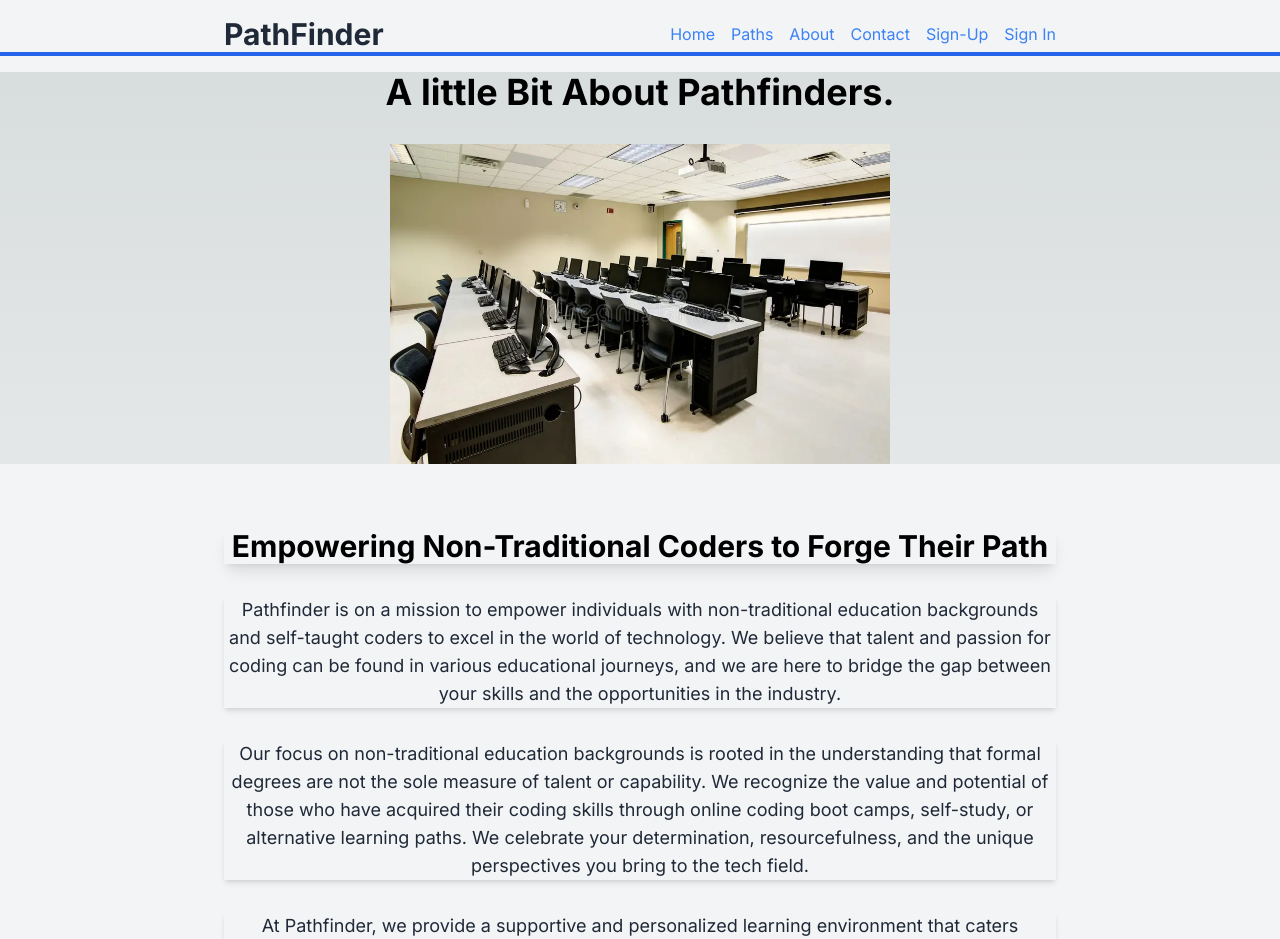
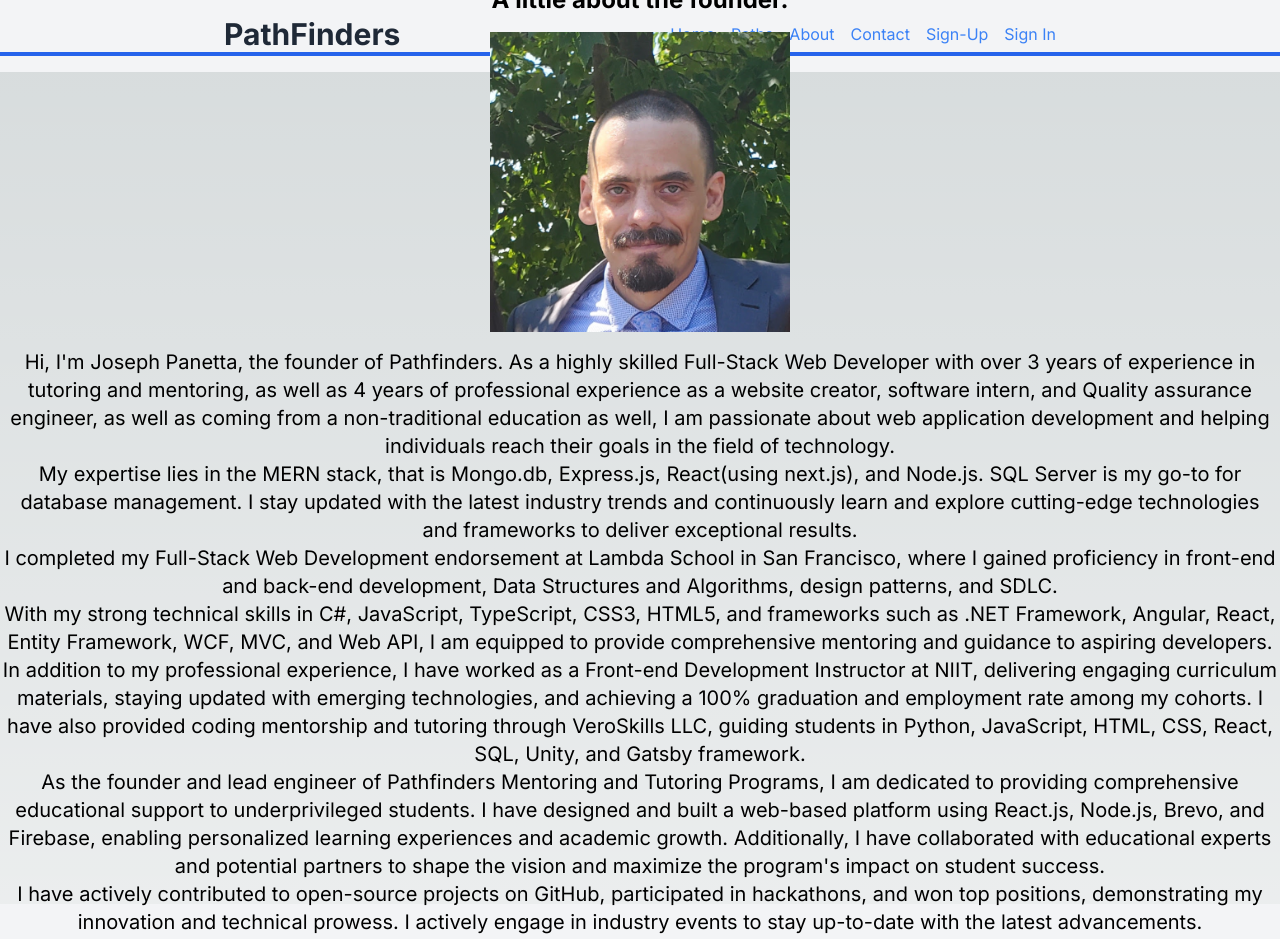
Before and after one commit to jlpanetta1681/1on1mentoring, a Next.js app: page /about in a window 1280 px wide. Shown: the top 939 px of the page. Built offline with nearby package versions, Linux system fonts and the light colour scheme.

Commit message:
re prganized all the pages and added a section for about the fpounder

```diff
--- a/package.json
+++ b/package.json
@@ -13,6 +13,7 @@
     "eslint": "8.41.0",
     "eslint-config-next": "13.4.4",
     "firebase": "^9.22.1",
+    "firestore": "^1.1.6",
     "next": "13.4.4",
     "react": "18.2.0",
     "react-dom": "18.2.0"
--- a/src/app/about/page.js
+++ b/src/app/about/page.js
@@ -12,30 +12,62 @@ const About = () => {
       <Navbar />
 
       <h1 className="text-4xl font-bold mb-8">
-        A little Bit About Pathfinders.
+
       </h1>
      <div className="flex justify-center">
 
-      <Image
-      src="/images/desks.jpg"
-      alt="techImage"
-      width={500}
-      height={500}
-	  quality={100}
-    />
+
+     <div className="flex flex-col items-center justify-center h-screen">
+  <h1 className="font-bold text-2xl">A little about the founder.</h1>
+  <div className="my-4">
+    <Image src="/images/headshot.jpg" width={300} height={300} alt="headshot" className="mx-auto" />
+
+        <div className="my-4 text-xl">
+
+        <p>
+          Hi, I'm Joseph Panetta, the founder of Pathfinders. As a highly skilled Full-Stack Web Developer with over 3 years of experience in tutoring and mentoring, as well as 4 years of professional experience as a website creator, software intern, and Quality assurance engineer, as well as coming from a non-traditional education as well, I am passionate about web application development and helping individuals reach their goals in the field of technology.
+        </p>
+        <p>
+          My expertise lies in the MERN stack, that is Mongo.db, Express.js, React(using next.js), and Node.js. SQL Server is my go-to for database management. I stay updated with the latest industry trends and continuously learn and explore cutting-edge technologies and frameworks to deliver exceptional results.
+        </p>
+        <p>
+          I completed my Full-Stack Web Development endorsement at Lambda School in San Francisco, where I gained proficiency in front-end and back-end development, Data Structures and Algorithms, design patterns, and SDLC.
+        </p>
+        <p>
+          With my strong technical skills in C#, JavaScript, TypeScript, CSS3, HTML5, and frameworks such as .NET Framework, Angular, React, Entity Framework, WCF, MVC, and Web API, I am equipped to provide comprehensive mentoring and guidance to aspiring developers.
+        </p>
+        <p>
+          In addition to my professional experience, I have worked as a Front-end Development Instructor at NIIT, delivering engaging curriculum materials, staying updated with emerging technologies, and achieving a 100% graduation and employment rate among my cohorts. I have also provided coding mentorship and tutoring through VeroSkills LLC, guiding students in Python, JavaScript, HTML, CSS, React, SQL, Unity, and Gatsby framework.
+        </p>
+        <p>
+          As the founder and lead engineer of Pathfinders Mentoring and Tutoring Programs, I am dedicated to providing comprehensive educational support to underprivileged students. I have designed and built a web-based platform using React.js, Node.js, Brevo, and Firebase, enabling personalized learning experiences and academic growth. Additionally, I have collaborated with educational experts and potential partners to shape the vision and maximize the program's impact on student success.
+        </p>
+        <p>
+          I have actively contributed to open-source projects on GitHub, participated in hackathons, and won top positions, demonstrating my innovation and technical prowess. I actively engage in industry events to stay up-to-date with the latest advancements.
+        </p>
+        <p>
+          I am excited to share my knowledge and experience with aspiring developers, helping them navigate the world of web development and achieve their career goals.
+        </p>
+        </div>
+      </div>
+    </div>
+
+
+
+
      </div>
 
      <div className="bg-gray-100 py-16">
         <div className="max-w-4xl mx-auto px-8">
-          <h2 className="text-3xl font-bold mb-8 shadow-lg">Empowering Non-Traditional Coders to Forge Their Path</h2>
+          <h2 className="text-xl font-bold mb-8 shadow-lg">Empowering Non-Traditional Coders to Forge Their Path</h2>
           <p className="text-lg text-gray-800 mb-8 shadow-md">
-            Pathfinder is on a mission to empower individuals with non-traditional education backgrounds and self-taught coders to excel in the world of technology. We believe that talent and passion for coding can be found in various educational journeys, and we are here to bridge the gap between your skills and the opportunities in the industry.
+            Pathfinders is on a mission to empower individuals with non-traditional education backgrounds and self-taught coders to excel in the world of technology. We believe that talent and passion for coding can be found in various educational journeys, and we are here to bridge the gap between your skills and the opportunities in the industry.
           </p>
           <p className="text-lg text-gray-800 mb-8 shadow-md">
             Our focus on non-traditional education backgrounds is rooted in the understanding that formal degrees are not the sole measure of talent or capability. We recognize the value and potential of those who have acquired their coding skills through online coding boot camps, self-study, or alternative learning paths. We celebrate your determination, resourcefulness, and the unique perspectives you bring to the tech field.
           </p>
           <p className="text-lg text-gray-800 mb-8 shadow-md">
-            At Pathfinder, we provide a supportive and personalized learning environment that caters specifically to your needs. We understand the challenges you may face in navigating the tech industry without a traditional degree, and we are committed to helping you overcome those obstacles. Our experienced mentors, who themselves have non-traditional backgrounds, are dedicated to guiding you on your journey, offering tailored advice, and helping you unleash your full potential.
+            At Pathfinders, we provide a supportive and personalized learning environment that caters specifically to your needs. We understand the challenges you may face in navigating the tech industry without a traditional degree, and we are committed to helping you overcome those obstacles. Our experienced mentors, who themselves have non-traditional backgrounds, are dedicated to guiding you on your journey, offering tailored advice, and helping you unleash your full potential.
           </p>
           <p className="text-lg text-gray-800 mb-8 shadow-md">
             Whether you are looking to upskill, switch careers, or enhance your existing knowledge, Pathfinder offers a range of mentorship and tutoring programs designed to meet your specific goals. Join us and unlock a world of opportunities, where your unique background and self-taught expertise are celebrated and nurtured.
@@ -50,7 +82,8 @@ const About = () => {
       </div>
 
 
-  );
+      );
+
 };
 
 export default About;
--- a/src/app/components/NavBar.js
+++ b/src/app/components/NavBar.js
@@ -4,7 +4,7 @@ const Navbar = () => {
   return (
     <div id='nav-bar' className="bg-gray-100 py-4">
       <div className="max-w-4xl mx-auto px-8 flex justify-between items-center">
-        <h1 className="text-3xl font-bold text-gray-800">PathFinder</h1>
+        <h1 className="text-3xl font-bold text-gray-800">PathFinders</h1>
         <ul className="flex justify-center space-x-4">
           <li>
             <Link href="/">
--- a/src/app/components/quiz.js
+++ /dev/null
@@ -1,28 +0,0 @@
-import React, { useState, useEffect } from 'react';
-
-const Quiz = () => {
-  const [questions, setQuestions] = useState([]);
-
-  useEffect(() => {
-    // Fetch questions from the API
-    fetch('https://quizapi.io/api/v1/questions?apiKey=sExlT4YYM30zZ8py99eMb2KTsKZI3kD284DlYl8k&category=code&difficulty=Easy&limit=10')
-      .then(response => response.json())
-      .then(data => setQuestions(data))
-      .catch(error => {
-        console.log('Error fetching questions:', error);
-      });
-  }, []);
-
-  return (
-    <div>
-      <h1>Quiz Page</h1>
-      {questions.length > 0 ? (
-        <Quiz questions={questions} />
-      ) : (
-        <p>Loading questions...</p>
-      )}
-    </div>
-  );
-};
-
-export default Quiz;
--- a/src/app/quizPage/page.js
+++ /dev/null
@@ -1,42 +0,0 @@
-'use client'
-
-import React, { useState, useEffect } from 'react';
-import Quiz from '../components/quiz';
-
-const QuizPage = () => {
-  const [questions, setQuestions] = useState([]);
-  const [loading, setLoading] = useState(true);
-
-  useEffect(() => {
-    const fetchQuestions = async () => {
-      try {
-        const response = await fetch('https://quizapi.io/api/v1/questions?apiKey=sExlT4YYM30zZ8py99eMb2KTsKZI3kD284DlYl8k&category=code&difficulty=Easy&limit=10');
-        const data = await response.json();
-        console.log('Fetched data:', data);
-        setQuestions(data.questions);
-        setLoading(false);
-      } catch (error) {
-        console.log('Error fetching questions:', error);
-      }
-    };
-
-    fetchQuestions();
-  }, []);
-
-  console.log('Questions:', questions);
-
-  return (
-    <div>
-      <h1>Assessment</h1>
-      {loading ? (
-        <p>Loading questions...</p>
-      ) : questions.length > 0 ? (
-        <Quiz questions={questions} />
-      ) : (
-        <p>No questions available.</p>
-      )}
-    </div>
-  );
-};
-
-export default QuizPage;
--- a/src/app/signup/page.js
+++ b/src/app/signup/page.js
@@ -4,7 +4,6 @@ import React, { useState } from 'react';
 import { createUserWithEmailAndPassword } from 'firebase/auth';
 import { auth } from '../../firebase/fbaseConfig';
 import NavBar from '../components/NavBar';
-import Quiz from '../components/Quiz';
 
 
 // const questions = [
@@ -239,7 +238,7 @@ const SignupForm = () => {
         Sign Up
       </button>
     </form>
-    {showQuiz && <Quiz questions={questions}/>}
+    {/* {showQuiz && <Quiz questions={questions}/>} */}
     </>
   )
 
```
Also changed, not shown: public/images/headshot.jpg (added), 1 other file (tests, documents, lock files or other folders).
